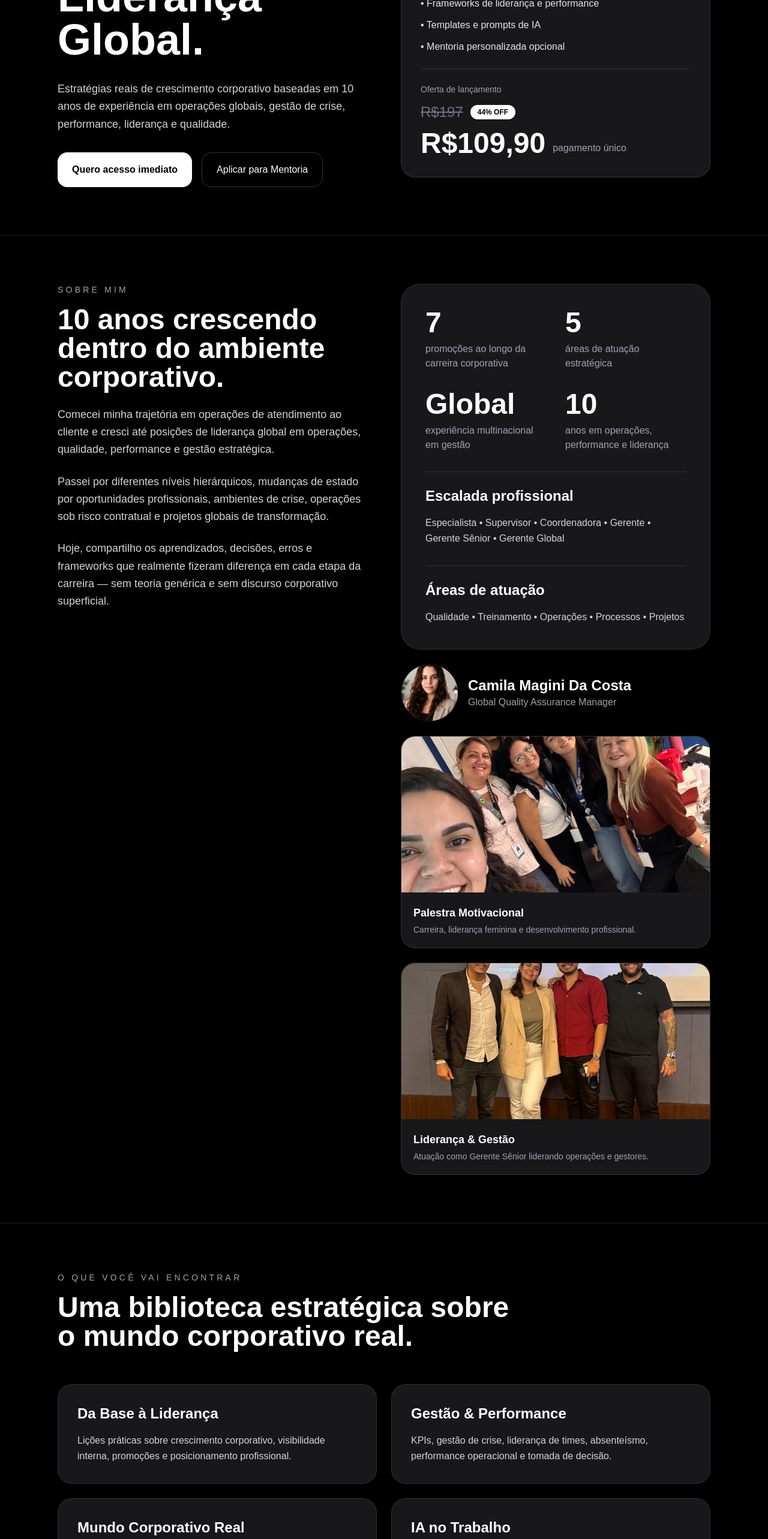
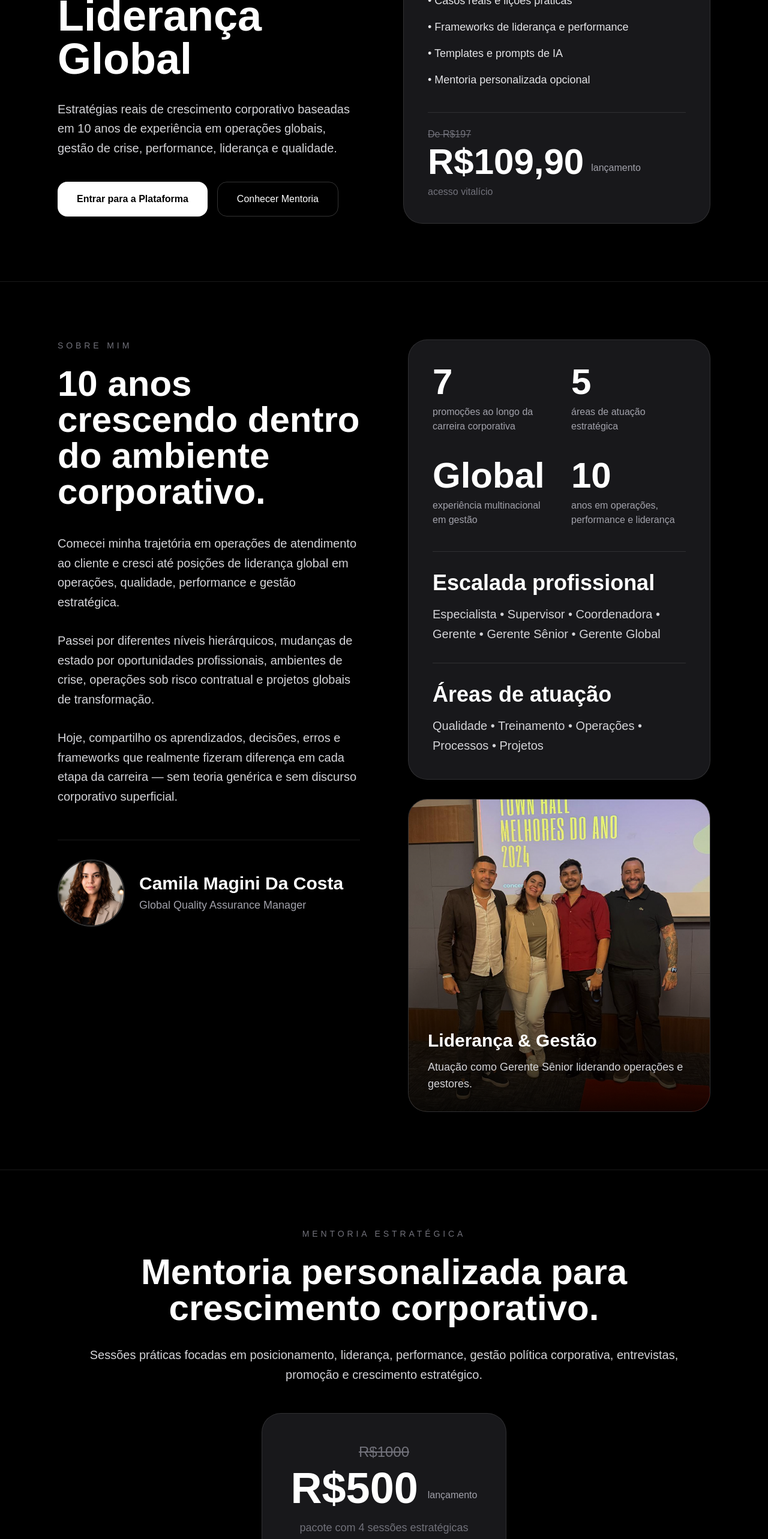
Before and after one commit to camymagini-sudo/da-base-ao-topo, a Next.js app: page / in a window 1280 px wide. Shown: the part 234-2800 px from the top of the page at 60% size. Built offline with nearby package versions, Linux system fonts and the light colour scheme.

Commit message:
Update page.js

```diff
--- a/app/page.js
+++ b/app/page.js
@@ -1,173 +1,156 @@
+"use client";
+
+import { useEffect, useState } from "react";
+
 export default function CorporateGrowthSite() {
-  const modules = [
+
+  const gallery = [
     {
-      title: 'Da Base à Liderança',
+      image: "/palestra.jpg",
+      title: "Palestra Motivacional",
       description:
-        'Lições práticas sobre crescimento corporativo, visibilidade interna, promoções e posicionamento profissional.',
+        "Carreira, liderança feminina e desenvolvimento profissional.",
     },
+
     {
-      title: 'Gestão & Performance',
+      image: "/lideranca.jpg",
+      title: "Liderança & Gestão",
       description:
-        'KPIs, gestão de crise, liderança de times, absenteísmo, performance operacional e tomada de decisão.',
-    },
-    {
-      title: 'Mundo Corporativo Real',
-      description:
-        'Política corporativa, stakeholders, comunicação executiva, influência e sobrevivência em ambientes de alta pressão.',
-    },
-    {
-      title: 'IA no Trabalho',
-      description:
-        'Como usar IA para produtividade, análise, apresentações, organização e diferenciação profissional.',
+        "Atuação como Gerente Sênior liderando operações e gestores.",
     },
   ];
 
-  const mentorshipSteps = [
-    {
-      title: 'Sessão 1 — Diagnóstico Profundo',
-      text: 'Mapeamento da sua trajetória, objetivos, gaps, posicionamento e desafios atuais.',
-    },
-    {
-      title: 'Sessão 2 — Estratégia de Crescimento',
-      text: 'Plano prático de evolução profissional, promoção ou transição.',
-    },
-    {
-      title: 'Sessão 3 — Desafios Reais',
-      text: 'Discussão de conflitos, liderança, política corporativa, entrevistas e situações críticas.',
-    },
-    {
-      title: 'Sessão 4 — Refinamento & Próximos Passos',
-      text: 'Plano de ação de 90 dias com direcionamento personalizado.',
-    },
-  ];
+  const [currentImage, setCurrentImage] = useState(0);
+
+  useEffect(() => {
+    const interval = setInterval(() => {
+      setCurrentImage((prev) => (prev + 1) % gallery.length);
+    }, 4000);
+
+    return () => clearInterval(interval);
+  }, []);
 
   const testimonials = [
     {
-      name: 'Gerente Operacional',
-      role: 'Operação Local',
-      text: 'Camila sempre demonstrou um nível excepcional de profissionalismo, organização e compromisso com resultados. Mesmo em ambientes de alta pressão, conseguia manter clareza e direcionar o time com segurança.',
+      text:
+        "Camila demonstrou um nível extremamente alto de profissionalismo, organização e foco em resultados. Mesmo em ambientes de alta pressão, manteve clareza, liderança e capacidade de direcionar equipes com eficiência.",
+      name: "Gerente Operacional",
+      role: "Operação Local",
     },
 
     {
-      name: 'Ex-Líder Qualidade e Treinamento',
-      role: 'Global Operations',
-      text: 'Camila demonstrava uma capacidade excepcional na gestão e implementação de processos complexos. Seu maior diferencial sempre foi unir visão estratégica, escalabilidade e habilidades interpessoais extremamente fortes.',
+      text:
+        "Seu maior diferencial é a capacidade de gerar resultados escaláveis e estruturar operações complexas com visão estratégica. Camila agrega valor real para performance, cultura e crescimento organizacional.",
+      name: "Ex-Líder Qualidade & Treinamento",
+      role: "Global Operations",
     },
 
     {
-      name: 'Parceiro de Projeto',
-      role: 'Customer Experience',
-      text: 'Camila sempre operava alguns passos à frente, conectando pensamento analítico, visão de negócio e impacto de longo prazo.',
+      text:
+        "Camila possui uma visão estratégica rara. Atua antecipando riscos, estruturando soluções sustentáveis e elevando a qualidade operacional com foco em impacto de longo prazo.",
+      name: "Parceiro de Projeto",
+      role: "Customer Experience",
     },
   ];
 
   return (
-    <div className="min-h-screen bg-black text-white">
+    <main className="bg-black text-white min-h-screen">
 
       {/* HERO */}
-      <section className="px-6 py-20 md:px-16 lg:px-24 border-b border-white/10">
+      <section className="px-6 py-24 md:px-16 lg:px-24 border-b border-white/10">
 
-        <div className="max-w-6xl mx-auto grid lg:grid-cols-2 gap-14 items-center">
+        <div className="max-w-7xl mx-auto grid lg:grid-cols-2 gap-16 items-center">
 
           <div>
 
-            <p className="uppercase tracking-[0.3em] text-sm text-zinc-400 mb-5">
+            <p className="uppercase tracking-[0.35em] text-sm text-zinc-500 mb-6">
               O Mundo Corporativo Real
             </p>
 
-            <h1 className="text-5xl md:text-7xl font-bold leading-tight mb-8">
-              Da Base à Liderança Global.
+            <h1 className="text-6xl md:text-7xl font-bold leading-[0.95] mb-8">
+              Da Base à Liderança Global
             </h1>
 
-            <p className="text-zinc-300 text-lg leading-relaxed mb-8 max-w-2xl">
-              Estratégias reais de crescimento corporativo baseadas em 10 anos de experiência em operações globais,
-              gestão de crise, performance, liderança e qualidade.
+            <p className="text-xl text-zinc-300 leading-relaxed max-w-2xl mb-10">
+              Estratégias reais de crescimento corporativo baseadas em 10 anos de experiência em operações globais, gestão de crise, performance, liderança e qualidade.
             </p>
 
             <div className="flex flex-wrap gap-4">
 
-              <button className="bg-white text-black px-6 py-4 rounded-2xl font-semibold hover:scale-105 transition-transform">
-                Quero acesso imediato
+              <button className="bg-white text-black px-8 py-4 rounded-2xl font-semibold hover:scale-105 transition-transform">
+                Entrar para a Plataforma
               </button>
 
-              <button className="border border-white/20 px-6 py-4 rounded-2xl hover:bg-white/5 transition">
-                Aplicar para Mentoria
+              <button className="border border-white/20 px-8 py-4 rounded-2xl hover:bg-white/10 transition">
+                Conhecer Mentoria
               </button>
 
             </div>
+
           </div>
 
-          <div className="bg-zinc-900 rounded-3xl p-8 border border-white/10 shadow-2xl">
+          <div className="bg-zinc-900 border border-white/10 rounded-[32px] p-10 shadow-2xl">
 
-            <div className="space-y-6">
-
-              <div>
-
-                <p className="text-zinc-400 text-sm mb-2">
+            <p className="text-zinc-400 mb-4">
               Inclui:
             </p>
 
-                <ul className="space-y-3 text-zinc-200">
+            <ul className="space-y-4 text-lg text-zinc-200 mb-10">
+
               <li>• Biblioteca exclusiva de estratégias corporativas</li>
               <li>• Casos reais e lições práticas</li>
               <li>• Frameworks de liderança e performance</li>
               <li>• Templates e prompts de IA</li>
               <li>• Mentoria personalizada opcional</li>
+
             </ul>
+
+            <div className="border-t border-white/10 pt-6">
+
+              <p className="text-zinc-500 line-through mb-1">
+                De R$197
+              </p>
+
+              <div className="flex items-end gap-3">
+
+                <span className="text-6xl font-bold">
+                  R$109,90
+                </span>
+
+                <span className="text-zinc-400 mb-2">
+                  lançamento
+                </span>
 
               </div>
 
-              <div className="border-t border-white/10 pt-6">
-
-                <p className="text-zinc-400 text-sm mb-3">
-                  Oferta de lançamento
+              <p className="text-zinc-500 mt-2">
+                acesso vitalício
               </p>
 
-                <div className="flex items-center gap-3 mb-3">
-
-                  <p className="text-zinc-500 line-through text-2xl">
-                    R$197
-                  </p>
-
-                  <div className="bg-white text-black text-xs px-3 py-1 rounded-full font-semibold">
-                    44% OFF
             </div>
 
           </div>
 
-                <div className="flex items-end gap-3">
+        </div>
 
-                  <h2 className="text-5xl font-bold">
-                    R$109,90
-                  </h2>
-
-                  <p className="text-zinc-400 mb-1">
-                    pagamento único
-                  </p>
-
-                </div>
-              </div>
-            </div>
-          </div>
-        </div>
       </section>
 
       {/* SOBRE */}
-      <section className="px-6 py-20 md:px-16 lg:px-24 border-b border-white/10">
+      <section className="px-6 py-24 md:px-16 lg:px-24 border-b border-white/10">
 
-        <div className="max-w-6xl mx-auto grid lg:grid-cols-2 gap-14 items-start">
+        <div className="max-w-7xl mx-auto grid lg:grid-cols-2 gap-20">
 
           <div>
 
-            <p className="uppercase tracking-[0.3em] text-sm text-zinc-400 mb-4">
+            <p className="uppercase tracking-[0.35em] text-sm text-zinc-500 mb-6">
               Sobre Mim
             </p>
 
-            <h2 className="text-4xl md:text-5xl font-bold mb-6 leading-tight">
+            <h2 className="text-5xl md:text-6xl font-bold leading-tight mb-10">
               10 anos crescendo dentro do ambiente corporativo.
             </h2>
 
-            <div className="space-y-6 text-zinc-300 text-lg leading-relaxed">
+            <div className="space-y-8 text-zinc-300 text-xl leading-relaxed">
 
               <p>
                 Comecei minha trajetória em operações de atendimento ao cliente e cresci até posições de liderança global em operações, qualidade, performance e gestão estratégica.
@@ -182,249 +165,221 @@ export default function CorporateGrowthSite() {
               </p>
 
             </div>
-          </div>
 
-          <div className="space-y-6">
+            <div className="mt-14 pt-8 border-t border-white/10">
 
-            <div className="bg-zinc-900 rounded-[32px] border border-white/10 p-10">
+              <div className="flex items-center gap-6">
 
-              <div className="grid grid-cols-2 gap-8">
+                <img
+                  src="/perfil.jpg"
+                  alt="Camila Magini"
+                  className="w-28 h-28 rounded-full object-cover border-2 border-white/20 shadow-xl"
+                />
 
                 <div>
 
-                  <p className="text-5xl font-bold mb-2">
-                    7
-                  </p>
+                  <h3 className="text-3xl font-bold">
+                    Camila Magini Da Costa
+                  </h3>
 
-                  <p className="text-zinc-400">
-                    promoções ao longo da carreira corporativa
+                  <p className="text-zinc-400 text-lg mt-1">
+                    Global Quality Assurance Manager
                   </p>
 
                 </div>
 
+              </div>
+
+            </div>
+
+          </div>
+
+          <div className="space-y-8">
+
+            <div className="bg-zinc-900 border border-white/10 rounded-[32px] p-10">
+
+              <div className="grid grid-cols-2 gap-10 mb-10">
+
                 <div>
+                  <p className="text-6xl font-bold mb-2">7</p>
+                  <p className="text-zinc-400">
+                    promoções ao longo da carreira corporativa
+                  </p>
+                </div>
 
-                  <p className="text-5xl font-bold mb-2">
-                    5
-                  </p>
-
+                <div>
+                  <p className="text-6xl font-bold mb-2">5</p>
                   <p className="text-zinc-400">
                     áreas de atuação estratégica
                   </p>
+                </div>
+
+                <div>
+                  <p className="text-6xl font-bold mb-2">Global</p>
+                  <p className="text-zinc-400">
+                    experiência multinacional em gestão
+                  </p>
+                </div>
+
+                <div>
+                  <p className="text-6xl font-bold mb-2">10</p>
+                  <p className="text-zinc-400">
+                    anos em operações, performance e liderança
+                  </p>
+                </div>
 
               </div>
 
-                <div>
+              <div className="border-t border-white/10 pt-8">
 
-                  <p className="text-5xl font-bold mb-2">
-                    Global
-                  </p>
+                <h3 className="text-4xl font-bold mb-4">
+                  Escalada profissional
+                </h3>
 
-                  <p className="text-zinc-400">
-                    experiência multinacional em gestão
-                  </p>
-
-                </div>
-
-                <div>
-
-                  <p className="text-5xl font-bold mb-2">
-                    10
-                  </p>
-
-                  <p className="text-zinc-400">
-                    anos em operações, performance e liderança
-                  </p>
-
-                </div>
-
-                <div className="col-span-2 border-t border-white/10 pt-6">
-
-                  <p className="text-2xl font-bold mb-4">
-                    Escalada profissional
-                  </p>
-
-                  <p className="text-zinc-300 leading-relaxed">
+                <p className="text-zinc-300 text-xl leading-relaxed">
                   Especialista • Supervisor • Coordenadora • Gerente • Gerente Sênior • Gerente Global
                 </p>
 
               </div>
 
-                <div className="col-span-2 border-t border-white/10 pt-6">
+              <div className="border-t border-white/10 pt-8 mt-8">
 
-                  <p className="text-2xl font-bold mb-4">
+                <h3 className="text-4xl font-bold mb-4">
                   Áreas de atuação
-                  </p>
+                </h3>
 
-                  <p className="text-zinc-300 leading-relaxed">
+                <p className="text-zinc-300 text-xl leading-relaxed">
                   Qualidade • Treinamento • Operações • Processos • Projetos
                 </p>
 
               </div>
 
             </div>
-            </div>
 
-            <div className="space-y-6">
-
-              <div className="flex items-center gap-4">
+            {/* CARROSSEL */}
+            <div className="relative bg-zinc-900 border border-white/10 rounded-[32px] overflow-hidden transition-all duration-700">
 
               <img
-                  src="/perfil.jpg"
-                  alt="Camila Magini"
-                  className="w-24 h-24 rounded-full object-cover border border-white/10"
+                src={gallery[currentImage].image}
+                alt={gallery[currentImage].title}
+                className="w-full h-[520px] object-cover"
               />
 
-                <div>
+              <div className="absolute inset-0 bg-gradient-to-t from-black/90 via-black/20 to-transparent" />
 
-                  <p className="text-2xl font-semibold text-white">
-                    Camila Magini Da Costa
+              <div className="absolute bottom-0 left-0 right-0 p-8">
+
+                <p className="text-3xl font-bold mb-3">
+                  {gallery[currentImage].title}
                 </p>
 
-                  <p className="text-zinc-400">
-                    Global Quality Assurance Manager
+                <p className="text-zinc-300 text-lg">
+                  {gallery[currentImage].description}
                 </p>
 
               </div>
+
             </div>
 
-              <div className="bg-zinc-900 border border-white/10 rounded-3xl overflow-hidden">
+          </div>
 
-                <img
-                  src="/palestra.jpg"
-                  alt="Palestra Motivacional"
-                  className="w-full h-[260px] object-cover"
-                />
+        </div>
 
-                <div className="p-5">
+      </section>
 
-                  <p className="text-lg font-semibold">
-                    Palestra Motivacional
+      {/* MENTORIA */}
+      <section className="px-6 py-24 md:px-16 lg:px-24 border-b border-white/10">
+
+        <div className="max-w-5xl mx-auto text-center">
+
+          <p className="uppercase tracking-[0.35em] text-sm text-zinc-500 mb-6">
+            Mentoria Estratégica
           </p>
 
-                  <p className="text-zinc-400 text-sm mt-1">
-                    Carreira, liderança feminina e desenvolvimento profissional.
+          <h2 className="text-5xl md:text-6xl font-bold leading-tight mb-8">
+            Mentoria personalizada para crescimento corporativo.
+          </h2>
+
+          <p className="text-xl text-zinc-300 leading-relaxed mb-12">
+            Sessões práticas focadas em posicionamento, liderança, performance, gestão política corporativa, entrevistas, promoção e crescimento estratégico.
+          </p>
+
+          <div className="bg-zinc-900 border border-white/10 rounded-[32px] p-12 inline-block">
+
+            <p className="text-zinc-500 line-through text-2xl mb-2">
+              R$1000
+            </p>
+
+            <div className="flex items-end justify-center gap-4">
+
+              <span className="text-7xl font-bold">
+                R$500
+              </span>
+
+              <span className="text-zinc-400 mb-3">
+                lançamento
+              </span>
+
+            </div>
+
+            <p className="text-zinc-500 mt-4 text-lg">
+              pacote com 4 sessões estratégicas
             </p>
 
           </div>
-              </div>
-
-              <div className="bg-zinc-900 border border-white/10 rounded-3xl overflow-hidden">
-
-                <img
-                  src="/lideranca.jpg"
-                  alt="Liderança & Gestão"
-                  className="w-full h-[260px] object-cover"
-                />
-
-                <div className="p-5">
-
-                  <p className="text-lg font-semibold">
-                    Liderança & Gestão
-                  </p>
-
-                  <p className="text-zinc-400 text-sm mt-1">
-                    Atuação como Gerente Sênior liderando operações e gestores.
-                  </p>
-
-                </div>
-              </div>
-
-            </div>
-          </div>
-        </div>
-      </section>
-
-      {/* MÓDULOS */}
-      <section className="px-6 py-20 md:px-16 lg:px-24 border-b border-white/10">
-
-        <div className="max-w-6xl mx-auto">
-
-          <div className="mb-14 max-w-3xl">
-
-            <p className="uppercase tracking-[0.3em] text-sm text-zinc-400 mb-4">
-              O que você vai encontrar
-            </p>
-
-            <h2 className="text-4xl md:text-5xl font-bold mb-6">
-              Uma biblioteca estratégica sobre o mundo corporativo real.
-            </h2>
 
         </div>
 
-          <div className="grid md:grid-cols-2 gap-6">
-
-            {modules.map((module, index) => (
-
-              <div
-                key={index}
-                className="bg-zinc-900 border border-white/10 rounded-3xl p-8"
-              >
-
-                <h3 className="text-2xl font-semibold mb-4">
-                  {module.title}
-                </h3>
-
-                <p className="text-zinc-300 leading-relaxed">
-                  {module.description}
-                </p>
-
-              </div>
-            ))}
-
-          </div>
-        </div>
       </section>
 
       {/* FEEDBACKS */}
-      <section className="px-6 py-20 md:px-16 lg:px-24">
+      <section className="px-6 py-24 md:px-16 lg:px-24">
 
-        <div className="max-w-6xl mx-auto">
+        <div className="max-w-7xl mx-auto">
 
-          <div className="mb-14 max-w-3xl">
-
-            <p className="uppercase tracking-[0.3em] text-sm text-zinc-400 mb-4">
+          <p className="uppercase tracking-[0.35em] text-sm text-zinc-500 mb-6">
             Feedbacks
           </p>
 
-            <h2 className="text-4xl md:text-5xl font-bold mb-6">
+          <h2 className="text-5xl md:text-6xl font-bold leading-tight mb-16">
             O impacto percebido por quem trabalhou comigo.
           </h2>
 
-          </div>
-
-          <div className="grid md:grid-cols-3 gap-6">
+          <div className="grid md:grid-cols-3 gap-8">
 
             {testimonials.map((testimonial, index) => (
 
               <div
                 key={index}
-                className="bg-zinc-900 border border-white/10 rounded-3xl p-8"
+                className="bg-zinc-900 border border-white/10 rounded-[32px] p-8"
               >
 
-                <p className="text-zinc-300 leading-relaxed mb-8 italic">
-                  “{testimonial.text}”
+                <p className="text-zinc-300 leading-relaxed text-lg mb-10">
+                  "{testimonial.text}"
                 </p>
 
                 <div>
 
-                  <p className="font-semibold text-lg">
+                  <p className="font-semibold text-xl">
                     {testimonial.name}
                   </p>
 
-                  <p className="text-zinc-400 text-sm mt-1">
+                  <p className="text-zinc-500 mt-1">
                     {testimonial.role}
                   </p>
 
                 </div>
 
               </div>
+
             ))}
 
           </div>
+
         </div>
+
       </section>
 
-    </div>
+    </main>
   );
 }
```
Lines whose indentation alone changed are shown as unchanged.
